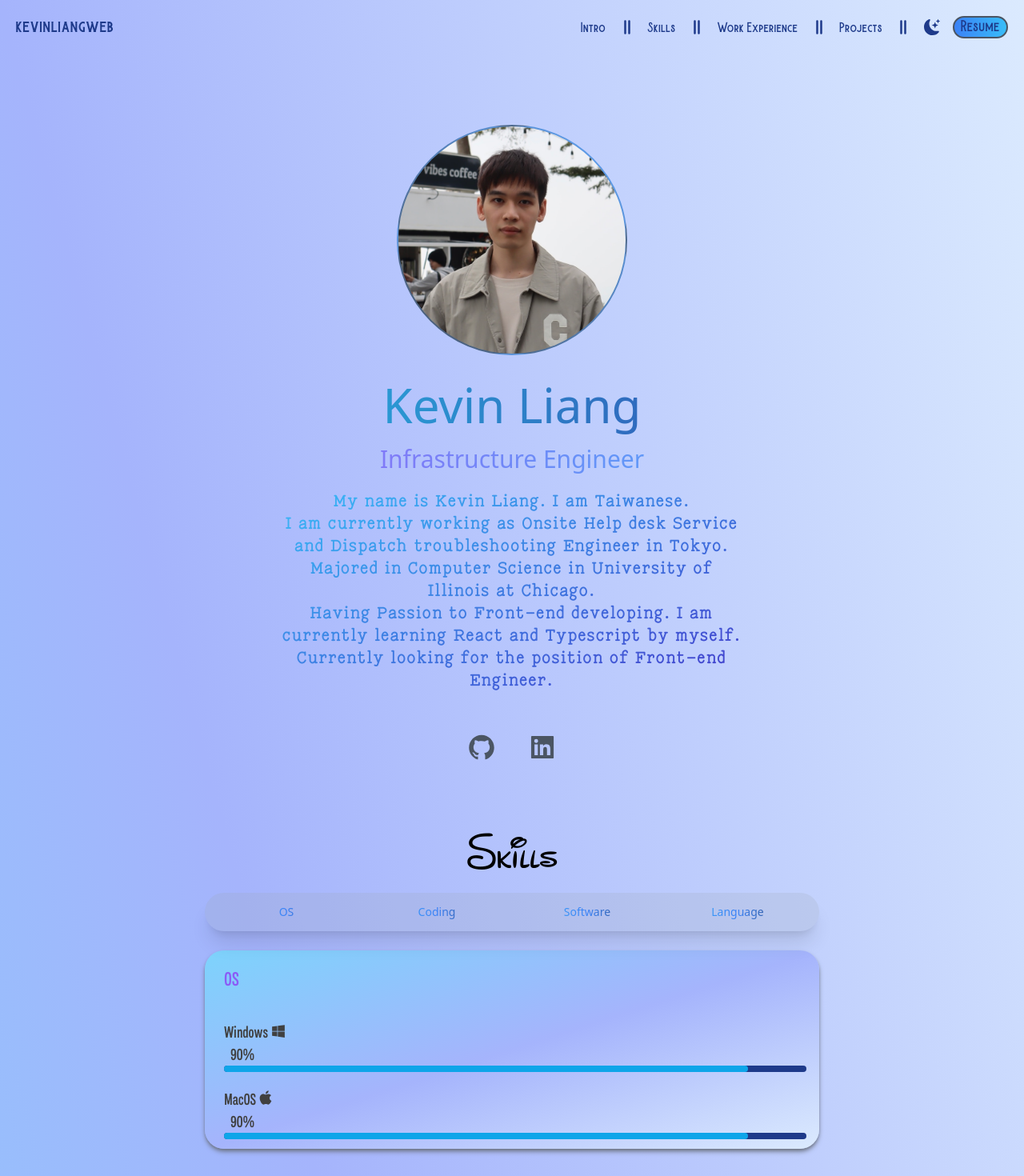
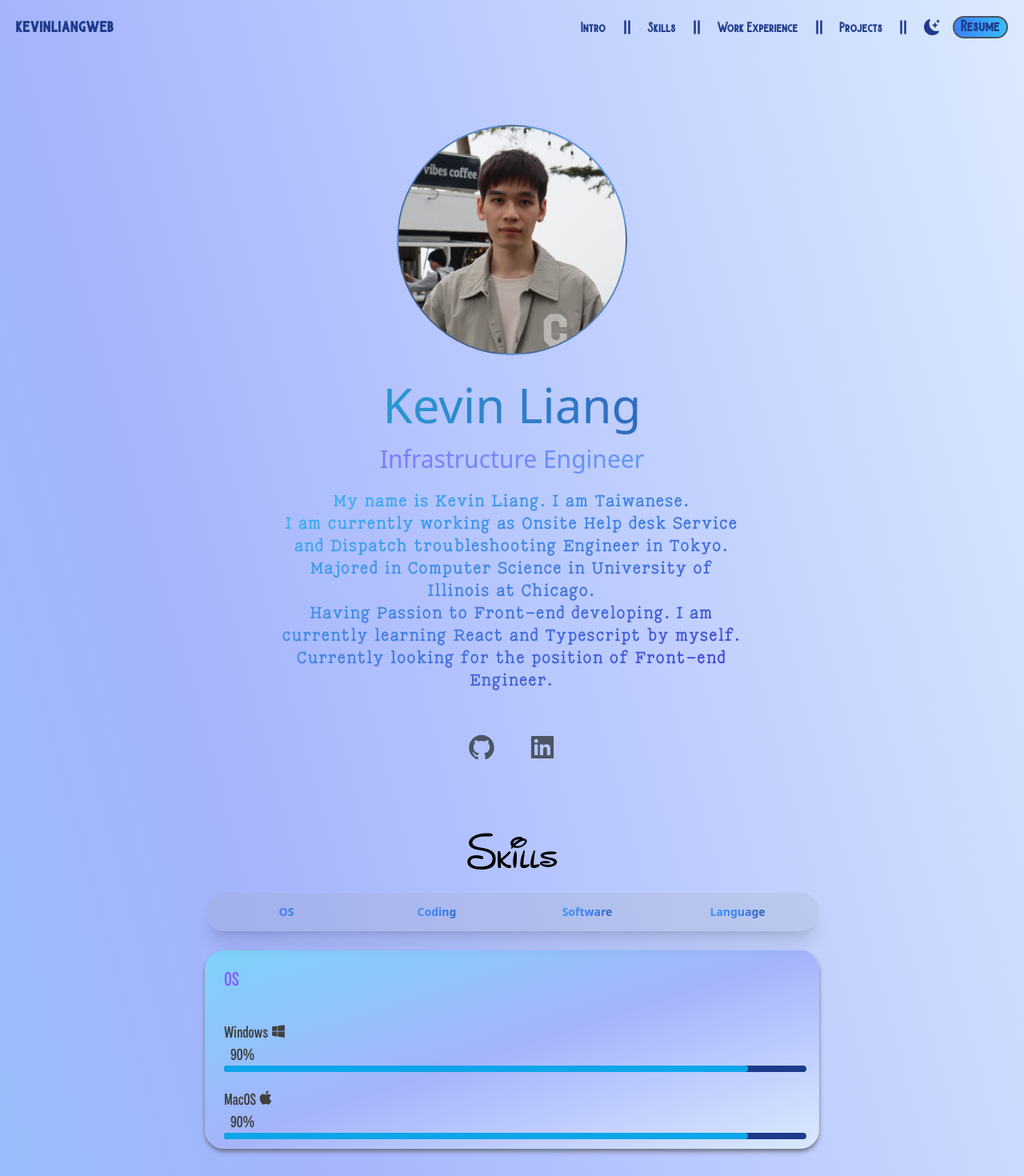
Before and after one commit to Kl0y2u2n8a/my-portfolio, a Next.js app: page / in a window 1280 px wide. Shown: the top 1470 px of the page at 80% size. Built offline with nearby package versions, Linux system fonts and the light colour scheme.

Commit message:
style change

```diff
--- a/pages/components/skills/tab.js
+++ b/pages/components/skills/tab.js
@@ -119,7 +119,7 @@ const MyTabComp = () => {
                     return (
                         <button
                             key={index}
-                            className={'relative block text-sm tab items-center rounded-full bg-gradient-to-r from-sky-400 via-blue-500 to-gray-800 bg-clip-text text-transparent dark:via-blue-300 dark:to-gray-400 hover:text-white ${index === activeTab ? "border-gray-900" : "border-white" }'}
+                            className={'relative block text-sm tab items-center rounded-full font-extrabold bg-gradient-to-r from-sky-400 via-blue-500 to-gray-800 bg-clip-text text-transparent dark:via-blue-300 dark:to-gray-400 hover:text-white ${index === activeTab ? "border-gray-900" : "border-white" }'}
                             onClick={() => setActiveTab(index)}
                         >
                             {item.tab}
--- a/pages/index.js
+++ b/pages/index.js
@@ -55,7 +55,7 @@ export default function Home() {
 
 
 
-        <nav className="sticky top-0 z-50 py-5 mb-12 flex justify-between">
+        <nav className="sticky top-0 z-50 py-5 mb-12 flex justify-between font-extrabold">
           <h1 className="text-xl font-burtons text-blue-900 hover:text-blue-500 dark:text-white dark:hover:text-neutral-300">
             <a href="/">kevinliangweb</a>
           </h1>
```
